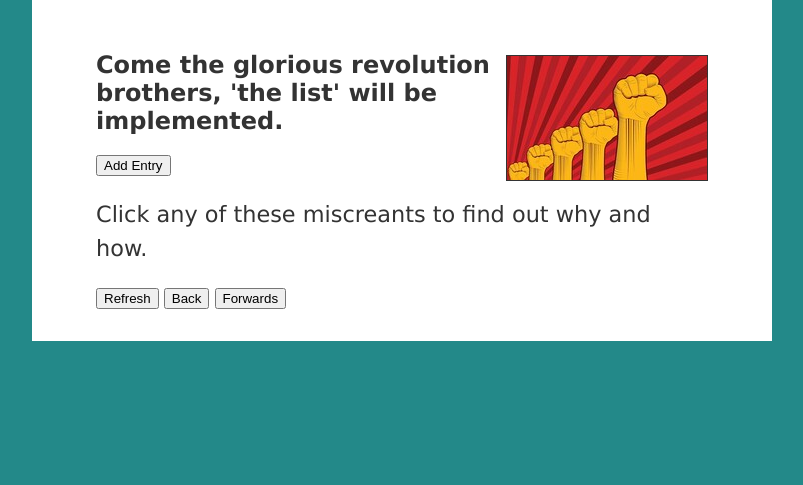
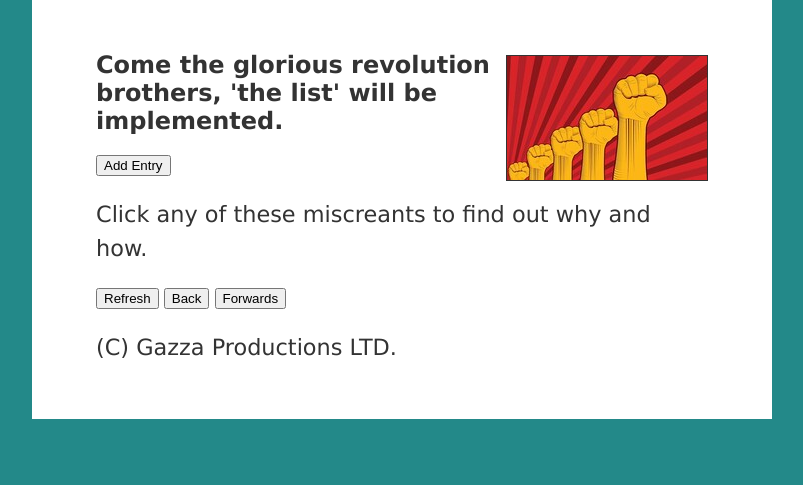
Before and after one commit to gary-crowe/hitlist, a Flask app: page / in a window 1280 px wide. Shown: the part 33-518 px from the top of the page, without its empty margins (238-1041 px from the left). Run offline with Flask 2, Linux system fonts and the light colour scheme; data that the repository does not hold is empty; parts of the project's set-up code (start-up, migrations or seed data) failed here and were passed over; some libraries are stand-ins or nearby versions.

Commit message:
Test webhook

```diff
--- a/flask-with-oshift/templates/index.html
+++ b/flask-with-oshift/templates/index.html
@@ -22,4 +22,6 @@
 <a href="{{ url_for('index') }}"><button>Refresh</button></a>
 <a href="{{ url_for('back') }}"><button>Back</button></a>
 <a href="{{ url_for('forward') }}"><button>Forwards</button></a>
+
+<p>(C) Gazza Productions LTD.</p>
 {% endblock %}
```
